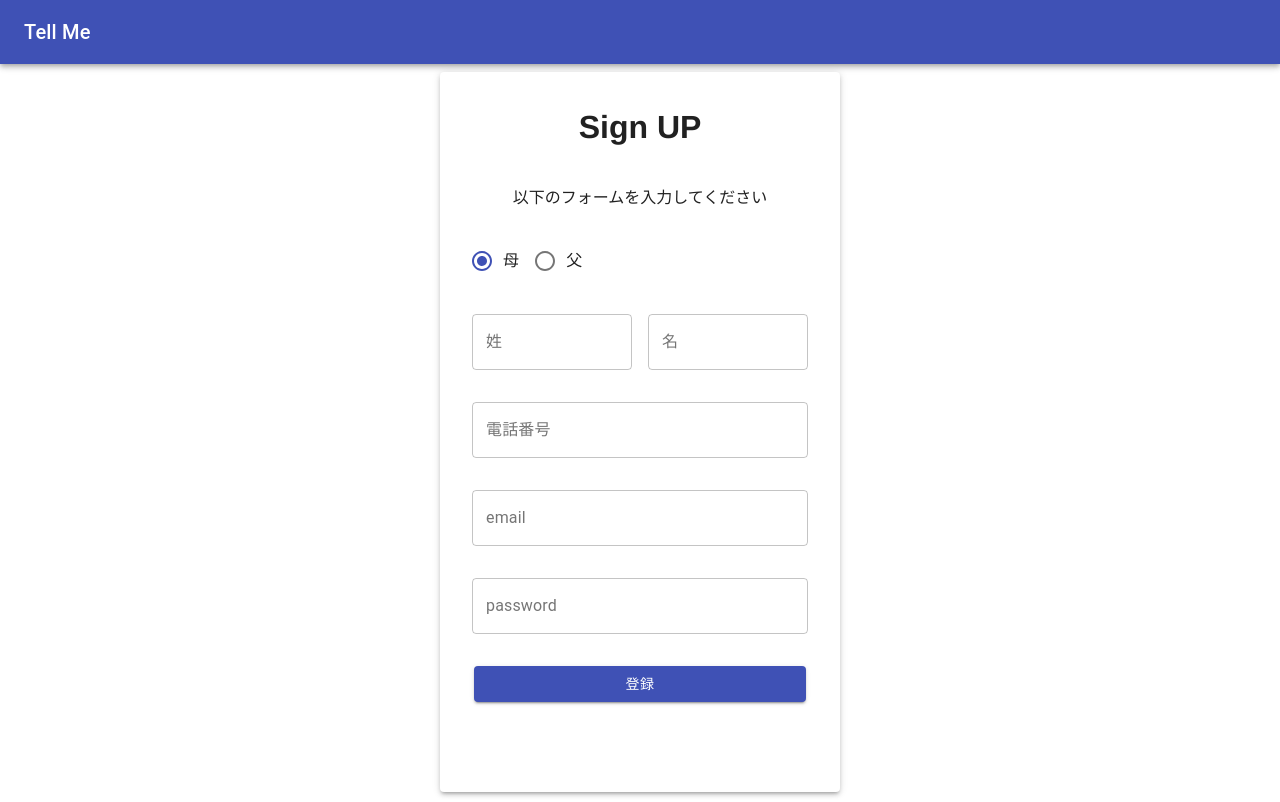
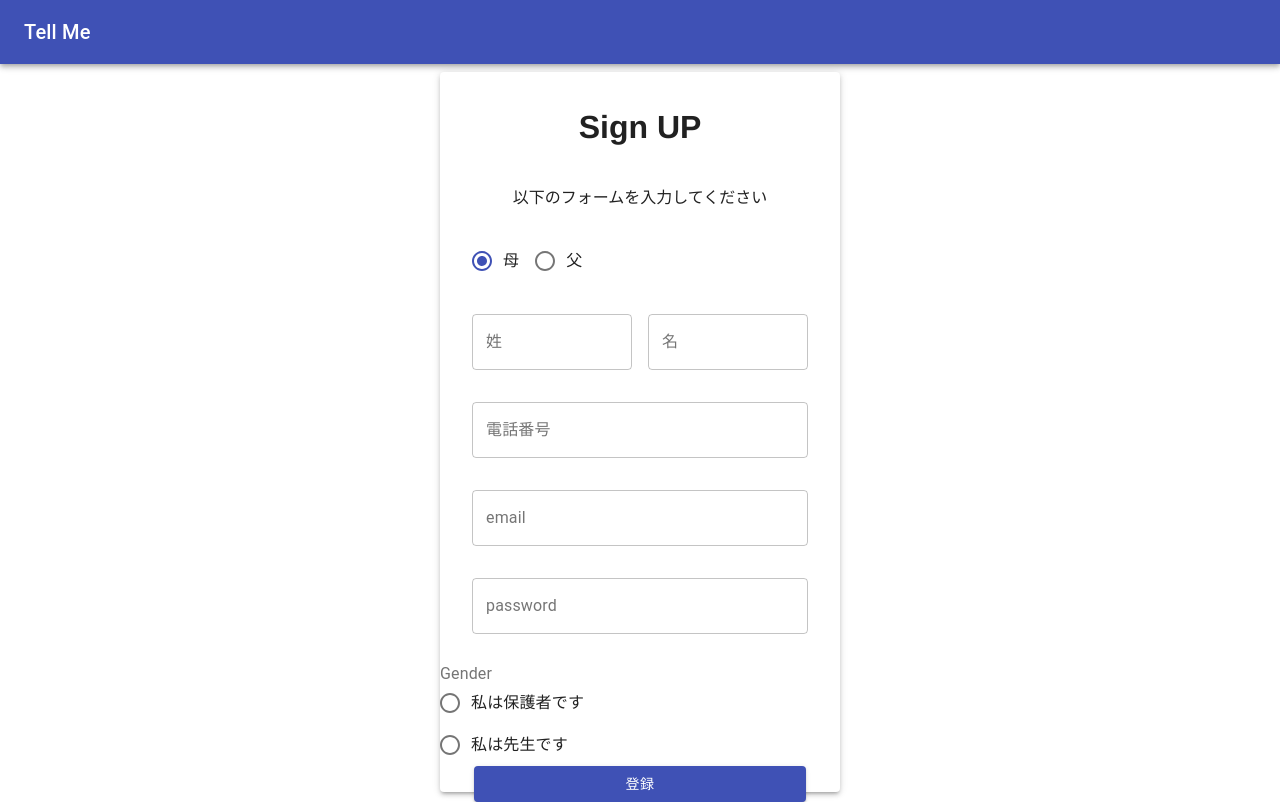
Before and after one commit to Hiroto-Nagashima/Tell_Me, a React (Create React App) app in the folder frontend/: page /signup in a window 1280 px wide. Built offline with nearby package versions, Linux system fonts and the light colour scheme; no server answers.

Commit message:
[add][#50]VerticalRadioButtonGroupをSignUpページに移行

```diff
--- a/frontend/src/components/atoms/VerticalRadioButtonGroup/VerticalRadioButtonGroup.tsx
+++ b/frontend/src/components/atoms/VerticalRadioButtonGroup/VerticalRadioButtonGroup.tsx
@@ -1,4 +1,4 @@
-import React, { useState } from 'react';
+import React from 'react';
 import Radio from '@material-ui/core/Radio';
 import RadioGroup from '@material-ui/core/RadioGroup';
 import FormControlLabel from '@material-ui/core/FormControlLabel';
@@ -6,17 +6,12 @@ import FormControl from '@material-ui/core/FormControl';
 import FormLabel from '@material-ui/core/FormLabel';
 
 export type Props = {
-  value: number | null;
-  onChange: () => void;
+  role: number | null;
+  onChangeRole: (e: React.ChangeEvent<HTMLInputElement>) => void;
 };
 
-export const VerticalRadioButtonsGroup: React.FC = () => {
-  const [role, setRole] = useState<number | null>(null);
-
-  const handleRoleChange = (e: React.ChangeEvent<HTMLInputElement>) => {
-    const targetValue = Number(e.target.value);
-    setRole(targetValue);
-  };
+export const VerticalRadioButtonsGroup: React.FC<Props> = (props) => {
+  const { role, onChangeRole } = props;
 
   return (
     <FormControl component="fieldset">
@@ -24,8 +19,8 @@ export const VerticalRadioButtonsGroup: React.FC = () => {
       <RadioGroup
         aria-label="gender"
         name="gender1"
-        value={value}
-        onChange={onChange}
+        value={role}
+        onChange={onChangeRole}
       >
         <FormControlLabel
           value={0}
--- a/frontend/src/components/organisms/SignUpPaper/SignUpPaper.tsx
+++ b/frontend/src/components/organisms/SignUpPaper/SignUpPaper.tsx
@@ -5,6 +5,7 @@ import { Theme, createStyles, makeStyles } from '@material-ui/core/styles';
 import { Box } from '@material-ui/core';
 import { SingleLineTextField, FlexibleButton } from '../../atoms/index';
 import { RadioButtonGroup } from '../../molecules/RadioButtonGroup';
+import { VerticalRadioButtonsGroup } from '../../atoms/VerticalRadioButtonGroup/VerticalRadioButtonGroup';
 
 const useStyles = makeStyles((theme: Theme) =>
   createStyles({
@@ -25,6 +26,7 @@ const Flexbox = styled.div`
 `;
 
 export type Props = {
+  role: number | null;
   email: string;
   password: string;
   firstName: string;
@@ -32,6 +34,7 @@ export type Props = {
   gender: number;
   telephoneNumber: string;
   onChangeEmail: (e: React.ChangeEvent<HTMLInputElement>) => void;
+  onChangeRole: (e: React.ChangeEvent<HTMLInputElement>) => void;
   onChangePassword: (e: React.ChangeEvent<HTMLInputElement>) => void;
   onChangeFirstName: (e: React.ChangeEvent<HTMLInputElement>) => void;
   onChangeLastName: (e: React.ChangeEvent<HTMLInputElement>) => void;
@@ -41,6 +44,7 @@ export type Props = {
 };
 export const SignUpPaper: React.FC<Props> = (props) => {
   const {
+    role,
     email,
     password,
     lastName,
@@ -48,6 +52,7 @@ export const SignUpPaper: React.FC<Props> = (props) => {
     gender,
     telephoneNumber,
     onChangeEmail,
+    onChangeRole,
     onChangePassword,
     onChangeFirstName,
     onChangeLastName,
@@ -130,6 +135,7 @@ export const SignUpPaper: React.FC<Props> = (props) => {
             onChange={onChangePassword}
           />
         </Box>
+        <VerticalRadioButtonsGroup role={role} onChangeRole={onChangeRole} />
         <Box textAlign="center" mx={2}>
           <FlexibleButton
             onClick={onClick}
--- a/frontend/src/components/pages/SignUp.tsx
+++ b/frontend/src/components/pages/SignUp.tsx
@@ -21,6 +21,13 @@ export const SignUp: React.FC = () => {
   const lastNameError = '';
 
   const history = useHistory();
+
+  const [role, setRole] = useState<number | null>(null);
+
+  const onChangeRole = (e: React.ChangeEvent<HTMLInputElement>) => {
+    const targetValue = Number(e.target.value);
+    setRole(targetValue);
+  };
 
   const onChangeEmail = useCallback((e: ChangeEvent<HTMLInputElement>) => {
     return setEmail(e.target.value);
@@ -117,12 +124,14 @@ export const SignUp: React.FC = () => {
     <>
       <SignUpPaper
         email={email}
+        role={role}
         password={password}
         firstName={firstName}
         lastName={lastName}
         gender={gender}
         telephoneNumber={telephoneNumber}
         onClick={handleSubmit}
+        onChangeRole={onChangeRole}
         onChangeEmail={onChangeEmail}
         onChangePassword={onChangePassword}
         onChangeFirstName={onChangeFirstName}
```
